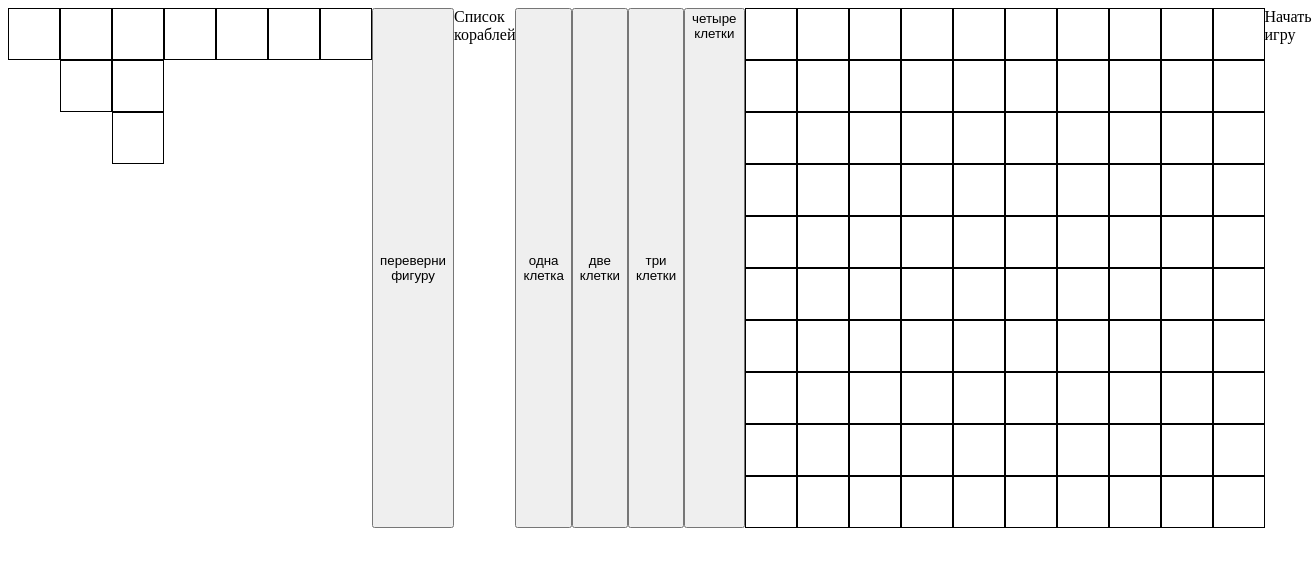
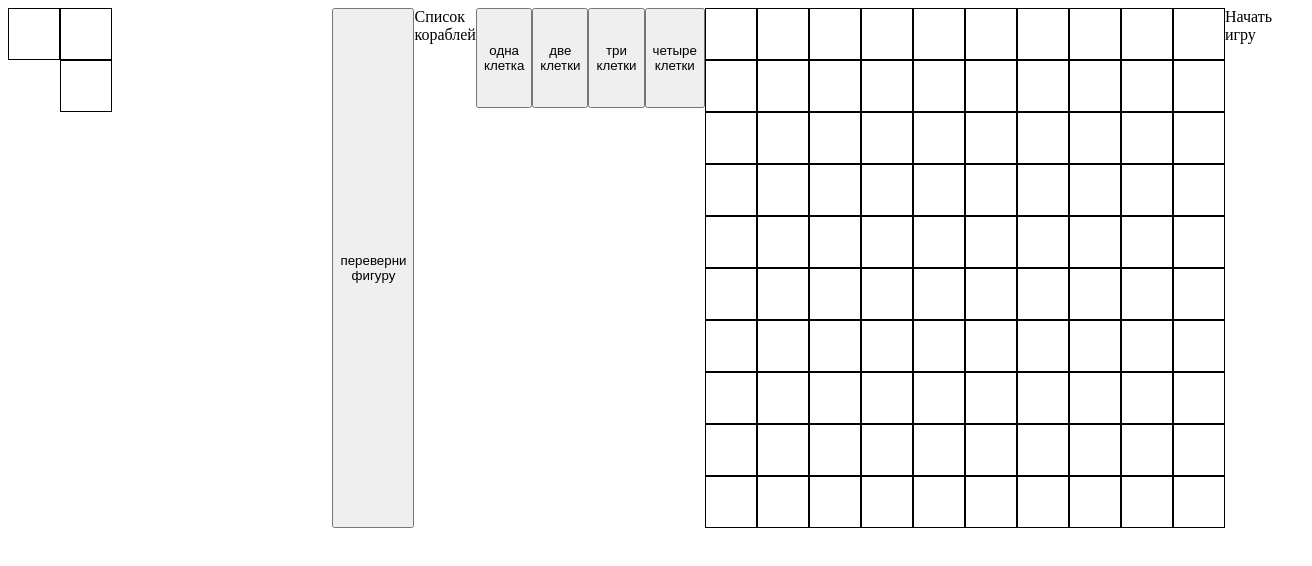
Before and after one commit to savKor/battleships-react, a React app: page / in a window 1280 px wide. Shown: the top 566 px of the page, 1312 px wide, since content can reach past the window. Built offline with nearby package versions, Linux system fonts and the light colour scheme.

Commit message:
know on board you can see choosen ship before you put him on board

```diff
--- a/src/components/Board/Row/cell/index.js
+++ b/src/components/Board/Row/cell/index.js
@@ -1,5 +1,6 @@
 import React, { useContext, useState } from 'react';
-import { ContextCounter, ContextForbiddenCells, ContextShipOnMap } from '../..';
+import { ContextCounter, ContextForbiddenCells, ContextShipOnMap, ContextDisplaedShipOnMap } from '../..';
+import { getRowAndColumn } from '../../../../storage/incex';
 import { ContextChoosenShip, ContextShipPosition, ContextShipState } from '../../../Main';
 
 export function Cells({ rowIndex, colums }) {
@@ -9,14 +10,15 @@ export function Cells({ rowIndex, colums }) {
 	const { arrayOfForbiddenCells, setArrayOfForbiddenCells } = useContext(ContextForbiddenCells);
 	const { countShips, setCountShips } = useContext(ContextCounter);
 	const { shipsOnMap, setShipsOnMap } = useContext(ContextShipOnMap);
+	const { arrayOfShownShipOnMap, setArrayOfShownShipOnMap } = useContext(ContextDisplaedShipOnMap);
+	const [ classForCell, setClassForCell ] = useState('cell');
 
 	let cells = [];
 
 	function addCoordinatesWhereYouCantAddShipNow(cellId) {
-		const splitId = cellId.split('_');
-		const idNumbers = splitId.map(Number);
-		const row = idNumbers[1];
-		const column = idNumbers[0];
+		const rowAndColumn = getRowAndColumn(cellId);
+		const row = rowAndColumn[1];
+		const column = rowAndColumn[0];
 		for (let i = row - 1; i <= row + 1; i++) {
 			let rowIndex = i;
 			if (0 <= rowIndex && rowIndex < 10) {
@@ -24,10 +26,7 @@ export function Cells({ rowIndex, colums }) {
 					let columnIndex = j;
 					if (0 <= columnIndex && columnIndex < 10) {
 						let idOfCellWhereYouCanNoLongerAddShip = columnIndex + '_' + rowIndex;
-						const idInForbiddenArray = arrayOfForbiddenCells.find(
-							(id) => idOfCellWhereYouCanNoLongerAddShip === id
-						);
-						if (!idInForbiddenArray) {
+						if (!arrayOfForbiddenCells.find((id) => idOfCellWhereYouCanNoLongerAddShip === id)) {
 							const newArray = arrayOfForbiddenCells;
 							newArray.push(idOfCellWhereYouCanNoLongerAddShip);
 							setArrayOfForbiddenCells(newArray);
@@ -38,54 +37,10 @@ export function Cells({ rowIndex, colums }) {
 		}
 	}
 
-	function getIdOfCell(cycleNumber, row, column) {
-		let cellId;
-		let newColumn;
-		let newRow;
-		let shipId;
-		if (shipPosition === 'horizontal') {
-			if (cycleNumber === 0) {
-				newColumn = column;
-			} else if (cycleNumber % 2 === 0) {
-				newColumn = column + 1;
-			} else if (cycleNumber >= 3) {
-				newColumn = column + 2;
-			} else {
-				newColumn = column - 1;
-			}
-			cellId = row + '_' + newColumn;
-			shipId = checkIfYouCanAddShipOnThisCell(cellId, newColumn);
-		} else {
-			if (cycleNumber === 0) {
-				newRow = row;
-			} else if (cycleNumber % 2 === 0) {
-				newRow = row + 1;
-			} else if (cycleNumber >= 3) {
-				newRow = row + 2;
-			} else {
-				newRow = row - 1;
-			}
-			cellId = newRow + '_' + column;
-			shipId = checkIfYouCanAddShipOnThisCell(cellId, newRow);
-		}
-		return shipId;
-	}
-
-	function checkIfYouCanAddShipOnThisCell(cellId, changeInBoard) {
-		let shipElement;
-		const idInForbiddenArray = arrayOfForbiddenCells.find((id) => cellId === id);
-		if (idInForbiddenArray || changeInBoard < 0 || 10 <= changeInBoard) {
-			shipElement = false;
-		} else {
-			shipElement = cellId;
-		}
-		return shipElement;
-	}
-
-	function getIdsOfShip(row, column) {
+	function getIdsOfShip(row, column, setShipOrNot) {
 		let shipIds = [];
 		for (let i = 0; i < choosenShipType[0]; i++) {
-			let shipElement = getIdOfCell(i, row, column);
+			let shipElement = getIdOfCell(i, row, column, setShipOrNot);
 			if (shipElement !== false) {
 				shipIds.push(shipElement);
 			}
@@ -94,19 +49,56 @@ export function Cells({ rowIndex, colums }) {
 		return shipIds;
 	}
 
+	function getIdOfCell(cycleNumber, row, column, setShipOrNot) {
+		const value = {
+			column,
+			row
+		};
+
+		const key = shipPosition === 'horizontal' ? 'column' : 'row';
+
+		if (cycleNumber === 0) {
+			value[key] = value[key];
+		} else if (cycleNumber % 2 === 0) {
+			value[key] = value[key] + 1;
+		} else if (cycleNumber >= 3) {
+			value[key] = value[key] + 2;
+		} else {
+			value[key] = value[key] - 1;
+		}
+
+		const cellId = value['row'] + '_' + value['column'];
+		const shipId = checkIfYouCanAddShipOnThisCell(cellId, value[key], setShipOrNot);
+
+		return shipId;
+	}
+
+	function checkIfYouCanAddShipOnThisCell(cellId, changeOnBoard, setShipOrNot) {
+		let shipElement;
+		let idInForbiddenArray = setShipOrNot === true ? arrayOfForbiddenCells.find((id) => cellId === id) : false;
+
+		if (idInForbiddenArray || changeOnBoard < 0 || 10 <= changeOnBoard) {
+			shipElement = false;
+		} else {
+			shipElement = cellId;
+		}
+
+		return shipElement;
+	}
 	function addCoordinates(idsOfShip) {
 		const newCountOfShips = countShips;
 		const key = choosenShipType[2];
 		if (idsOfShip.length === choosenShipType[0] && newCountOfShips[key] !== choosenShipType[1]) {
 			newCountOfShips[key] += 1;
+			setArrayOfShownShipOnMap([]);
 			setCountShips(newCountOfShips);
+			const mappedShips = [ ...shipsOnMap ];
 			for (let i = 0; i < idsOfShip.length; i++) {
-				const mappedShips = [ ...shipsOnMap ];
 				mappedShips.push(idsOfShip[i]);
-				setShipsOnMap(mappedShips);
 				addCoordinatesWhereYouCantAddShipNow(idsOfShip[i]);
-				setStateAreYouChooseTheShip(false);
 			}
+			setStateAreYouChooseTheShip(false);
+			setShipsOnMap(mappedShips);
 		} else if (newCountOfShips[key] === choosenShipType[1]) {
 			alert('Все корабли этого типа уже были добавлены. Выберите другой корабль');
 		} else {
@@ -114,31 +106,126 @@ export function Cells({ rowIndex, colums }) {
 		}
 	}
 
+	function addShipOnMap(e) {
+		const offsetX = e.nativeEvent.offsetX;
+		const rowAndColumn = getRowAndColumn(e.target.id);
+		if (stateAreYouChooseTheShip === true) {
+			e.target.onmouseover;
+			const setOrNot = true;
+			let idsOfShip = getIdsOfShip(rowAndColumn[0], rowAndColumn[1], setOrNot);
+			addCoordinates(idsOfShip);
+		} else {
+			alert('Выбери корабль');
+		}
+	}
+
+	function handleOnMouseOverOnBoard(e) {
+		let cellId = getRowAndColumn(e.target.id);
+		const setOrNot = false;
+		let idsOfShip = getIdsOfShip(cellId[0], cellId[1], setOrNot);
+		setArrayOfShownShipOnMap(idsOfShip);
+	}
+
+	function addListenersToShowTheShip(e) {
+		if (stateAreYouChooseTheShip === true) {
+			handleOnMouseOverOnBoard(e);
+			e.target.onmouseout = () => {
+				setArrayOfShownShipOnMap([]);
+			};
+		}
+	}
+
 	for (let j = 0; j < colums.length; j++) {
 		let columnIndex = j;
 		let cellId = rowIndex + '_' + columnIndex;
+		const cellOnMap = shipsOnMap.find((id) => cellId === id);
+		const cellOnMouseOver = arrayOfShownShipOnMap.find((id) => cellId === id);
+		const idInForbiddenArray = arrayOfForbiddenCells.find((id) => cellId === id);
 
-		async function addShipOnMap(e) {
-			const offsetX = e.nativeEvent.offsetX;
-			console.log(offsetX);
-			if (stateAreYouChooseTheShip === true) {
-				let idsOfShip = getIdsOfShip(rowIndex, columnIndex);
-				addCoordinates(idsOfShip);
+		let cellClass = classForCell;
+
+		if (cellOnMap) {
+			cellClass = 'cell-with-ships';
+		} else if (cellOnMouseOver) {
+			if (idInForbiddenArray || arrayOfShownShipOnMap.length !== choosenShipType[0]) {
+				cellClass = 'cell-with-ships';
 			} else {
-				alert('Выбери корабль');
+				cellClass = 'cell-toggle-ship';
 			}
 		}
 
-		if (shipsOnMap.find((id) => cellId === id)) {
-			console.log(arrayOfForbiddenCells);
-			console.log(shipsOnMap);
-			const cell = <div id={cellId} className="cell-with-ships" onClick={addShipOnMap} />;
-			cells[j] = cell;
-		} else {
-			const cell = <div id={cellId} className="cell" onClick={addShipOnMap} />;
-			cells[j] = cell;
-		}
+		const cell = (
+			<div id={cellId} className={cellClass} onClick={addShipOnMap} onMouseOver={addListenersToShowTheShip} />
+		);
+		cells[j] = cell;
 	}
 
 	return cells;
 }
+
+/**
+ *
+ *
+    let currentDroppable = null;
+
+    ball.onmousedown = function(event) {
+
+      let shiftX = event.clientX - e.getBoundingClientRect().left;
+      let shiftY = event.clientY - e.getBoundingClientRect().top;
+
+      e.style.position = 'absolute';
+      e.style.zIndex = 1000;
+      document.body.append(e);
+
+      moveAt(event.pageX, event.pageY);
+
+      function moveAt(pageX, pageY) {
+        e.style.left = pageX - shiftX + 'px';
+        e.style.top = pageY - shiftY + 'px';
+      }
+
+      function onMouseMove(event) {
+        moveAt(event.pageX, event.pageY);
+
+        e.hidden = true;
+        let elemBelow = document.elementFromPoint(event.clientX, event.clientY);
+        e.hidden = false;
+
+        if (!elemBelow) return;
+
+        let droppableBelow = elemBelow.closest('.droppable');
+        if (currentDroppable != droppableBelow) {
+          if (currentDroppable) { // null если мы были не над droppable до этого события
+            // (например, над пустым пространством)
+            leaveDroppable(currentDroppable);
+          }
+          currentDroppable = droppableBelow;
+          if (currentDroppable) { // null если мы не над droppable сейчас, во время этого события
+            // (например, только что покинули droppable)
+            enterDroppable(currentDroppable);
+          }
+        }
+      }
+
+      document.addEventListener('mousemove', onMouseMove);
+
+      e.onmouseup = function() {
+        document.removeEventListener('mousemove', onMouseMove);
+        e.onmouseup = null;
+      };
+
+    };
+
+    function enterDroppable(e) {
+      e.style.background = 'pink';
+    }
+
+    function leaveDroppable(e) {
+      e.style.background = '';
+    }
+
+    e.ondragstart = function() {
+      return false;
+    };
+ *
+ */
--- a/src/components/Main.js
+++ b/src/components/Main.js
@@ -46,27 +46,19 @@ export function MainPage() {
 			setShipPosition('horizontal');
 		}
 	}
-
 	return (
 		<div id="main">
 			<div id="list-of-ship">
-				<div id="oneCellShip">
-					<div className="ship-type" />
+				<div className="prison">
+					<div id="oneCellShip_chosen">
+						<div className="ship-type" id="oneCellShip_chosen" />
+					</div>
 				</div>
-				<div id="twoCellShip">
-					<div className="ship-type" />
-					<div className="ship-type" />
-				</div>
-				<div id="threeCellShip">
-					<div className="ship-type" />
-					<div className="ship-type" />
-					<div className="ship-type" />
-				</div>
-				<div id="fourCellShip">
-					<div className="ship-type" />
-					<div className="ship-type" />
-					<div className="ship-type" />
-					<div className="ship-type" />
+				<div className="prison">
+					<div id="twoCellShip_chosen">
+						<div className="ship-type" id="twoCellShip_chosen" />
+						<div className="ship-type" id="twoCellShip_chosen" />
+					</div>
 				</div>
 			</div>
 			<ContextShipState.Provider value={stateCheck}>
@@ -76,16 +68,16 @@ export function MainPage() {
 							переверни фигуру
 						</button>
 						<div>Список кораблей</div>
-						<button id="oneCellShip" onClick={chooseShipFromList}>
+						<button id="oneCellShip" class="type-of-ship" onClick={chooseShipFromList}>
 							одна клетка
 						</button>
-						<button id="twoCellShip" onClick={chooseShipFromList}>
+						<button id="twoCellShip" class="type-of-ship" onClick={chooseShipFromList}>
 							две клетки
 						</button>
-						<button id="threeCellShip" onClick={chooseShipFromList}>
+						<button id="threeCellShip" class="type-of-ship" onClick={chooseShipFromList}>
 							три клетки
 						</button>
-						<button id="fourCellShip" onClick={chooseShipFromList}>
+						<button id="fourCellShip" class="type-of-ship" onClick={chooseShipFromList}>
 							четыре клетки
 						</button>
 						<Board />
--- a/src/index.css
+++ b/src/index.css
@@ -27,6 +27,19 @@
 	display: flex;
 }
 
+.type-of-ship {
+	height: 100px;
+}
+.cell-toggle-ship{
+	background-color: blue;
+	width: 50px;
+	height: 50px;
+	border: 1px solid black;
+	align-items: center;
+	position: relative;
+	cursor: pointer;
+}
+
 .cell-with-ships {
 	background-color: red;
 	width: 50px;
@@ -39,6 +52,12 @@
 
 #list-of-ship {
 	display: flex;
+	width: 100%;
+	height: 100%;
+}
+.prison{
+	width: 50*6px;
+	height: 50*6px;
 }
 
 #board {
@@ -46,9 +65,6 @@
 	height: 50*10px;
 }
 
-#fourCellShip {
-	display: flex;
-}
 
 #main {
 	display: inline-flex;
--- a/src/storage/incex.js
+++ b/src/storage/incex.js
@@ -0,0 +1,9 @@
+export function getRowAndColumn(cellId) {
+	const coordinates = [];
+	const splitId = cellId.split('_');
+	const idNumbers = splitId.map(Number);
+	const rowIndex = idNumbers[1];
+	const columnIndex = idNumbers[0];
+	coordinates.push(columnIndex, rowIndex);
+	return coordinates;
+}
```
Also changed, not shown: src/components/Board/index.js (+9 -6 lines), 363 other files (tests, documents, lock files or other folders).
